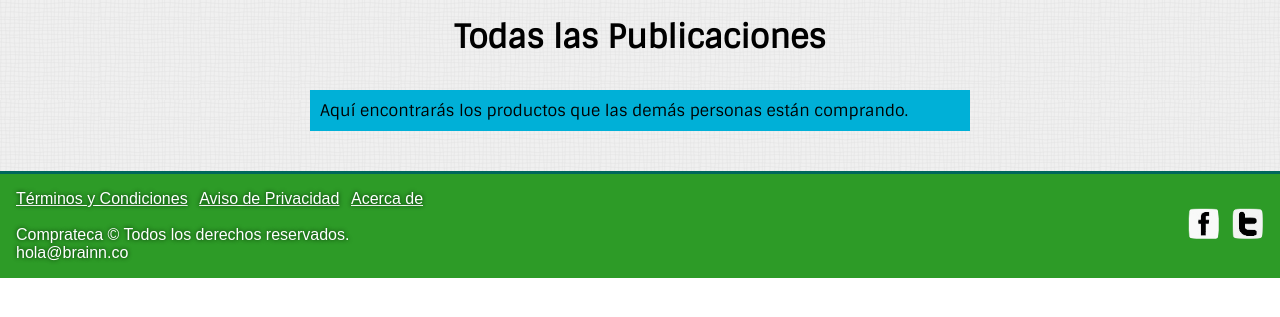
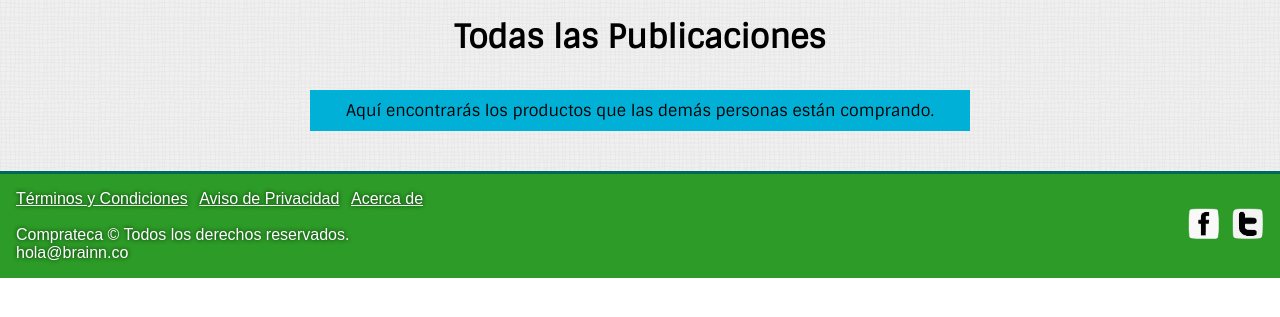
Before and after one commit to UncleMario/comprateca, a Django app: template comprateca/templates/mvp/articles.html in a window 1280 px wide. Shown: the part 57-374 px from the top of the page. Run offline with Django 3.2, Linux system fonts and the light colour scheme; the template is opened without the code that fills it, so the values that code supplies are empty; some libraries are stand-ins or nearby versions; some web fonts are replaced.

Commit message:
fix header articles

```diff
--- a/comprateca/templates/mvp/articles.html
+++ b/comprateca/templates/mvp/articles.html
@@ -9,7 +9,7 @@
 			<h1 class="size-2em">Todas las Publicaciones</h1>
 		</div>
 
-			<div class="alert">
+			<div class="alert text-align-center">
 				<p>Aquí encontrarás los productos que las demás personas están comprando.</p>
 			</div>
 
```
